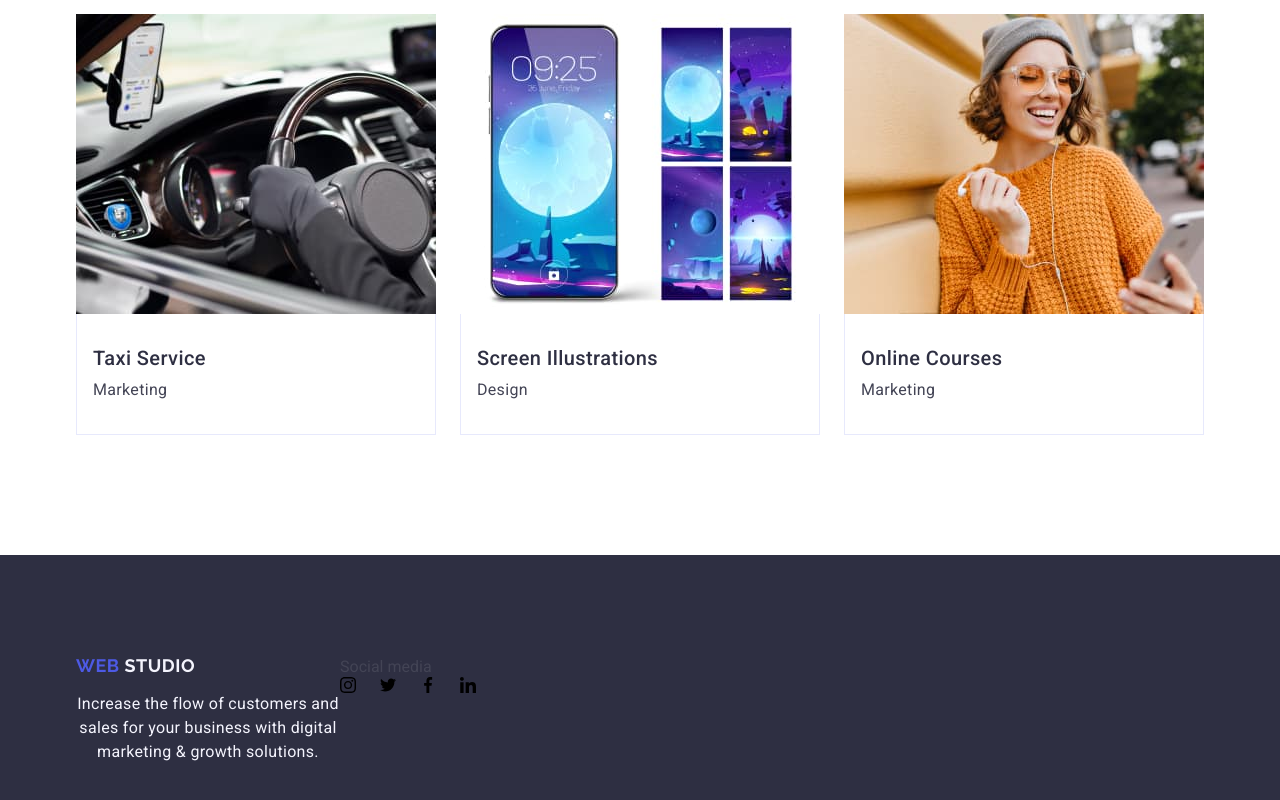
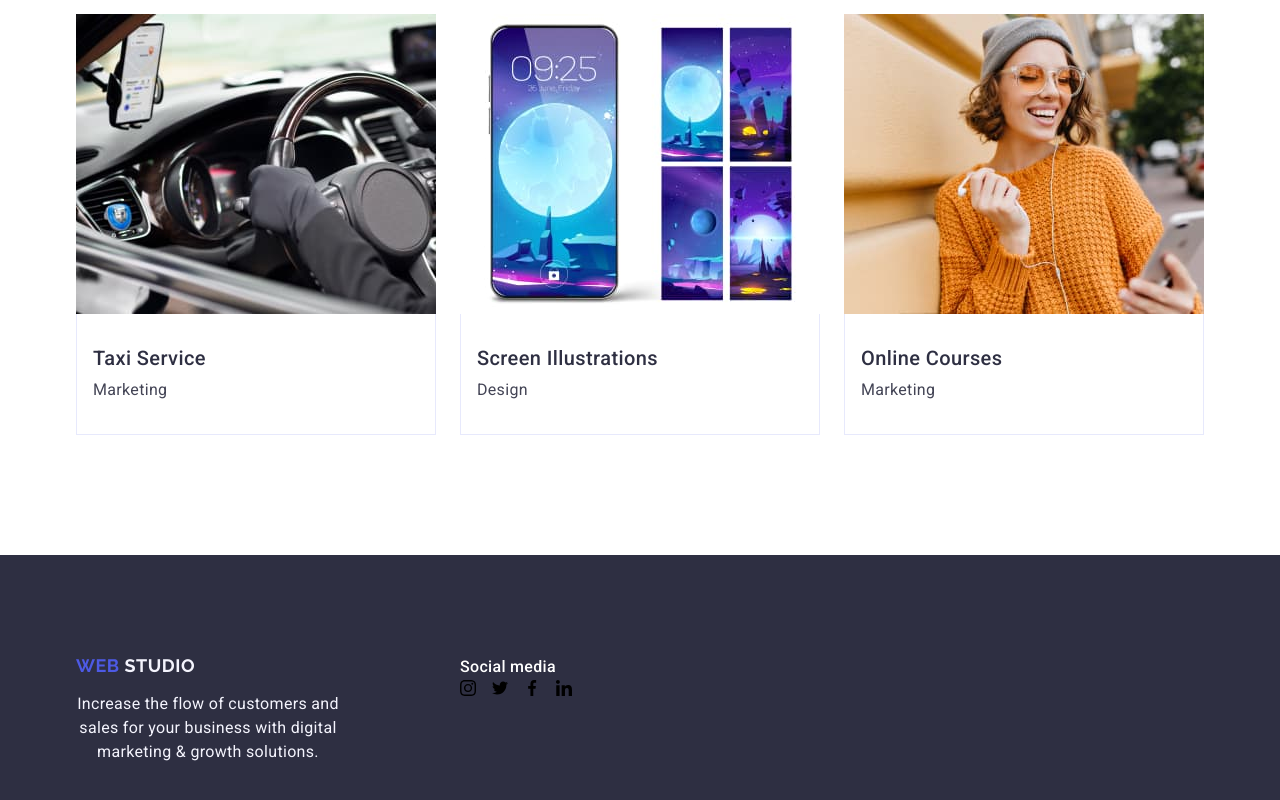
Before and after one commit to MykhailoLyvch/goit-markup-hw-04, a plain HTML site: page index.html in a window 1280 px wide. Shown: the part 2619-3419 px from the top of the page. Drawn offline with nearby package versions, Linux system fonts and the light colour scheme.

Commit message:
Update styles.css

```diff
--- a/css/styles.css
+++ b/css/styles.css
@@ -436,6 +436,7 @@ header {
   display: flex;
   align-items: baseline;
 }
+
 .logo-studio-footer {
   color: #f4f4fd;
   font-family: "Raleway", sans-serif;
@@ -465,10 +466,23 @@ header {
   margin: 0 auto 16px;
 }
 
-.soc-media {
+.logo-paragraf {
+  margin-right: 120px;
 }
+
 .foter-soc {
+  font-weight: 500;
+  font-size: 16px;
+  line-height: 1.5;
+  letter-spacing: 0.02em;
+  color: #ffffff;
+  margin-bottom: 16px;
 }
+
+.box-end .icon-list {
+  gap: 16px;
+}
+
 /*===================*/
 
 /*==general-set==*/
```
